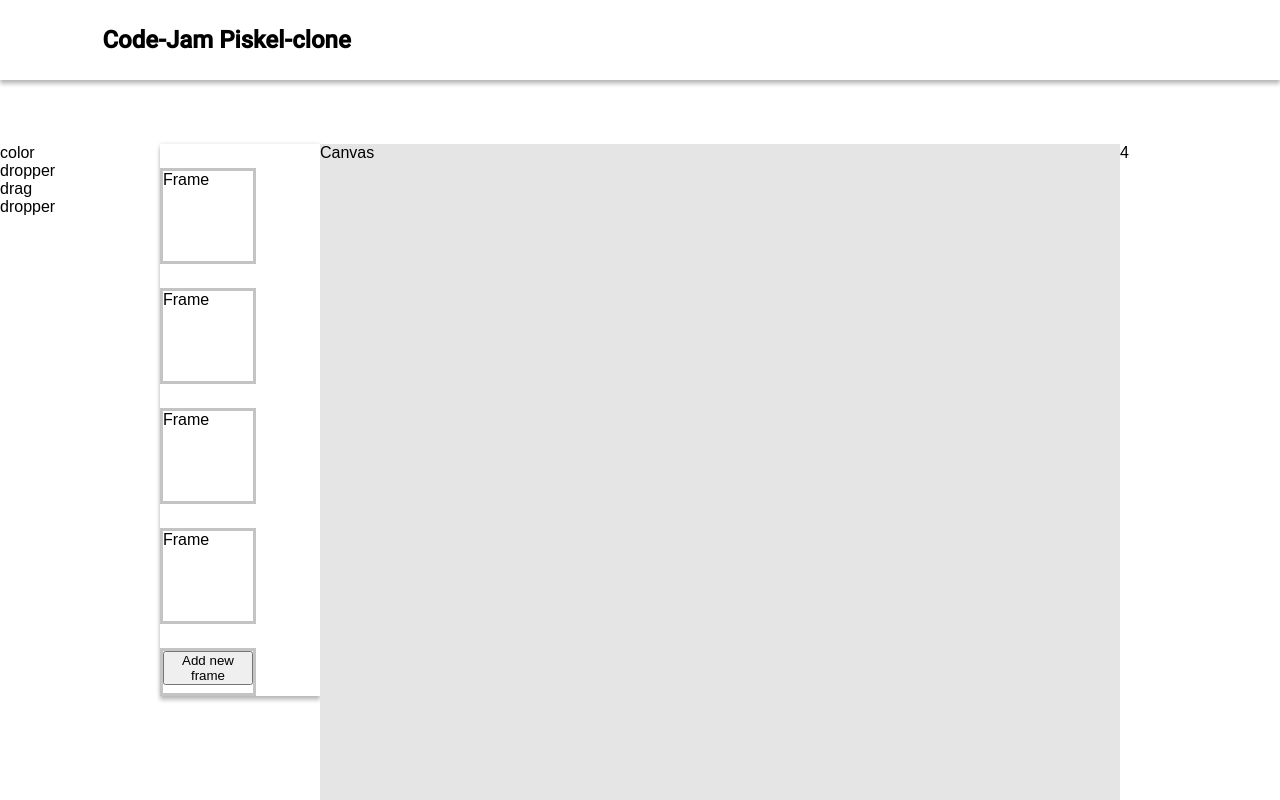
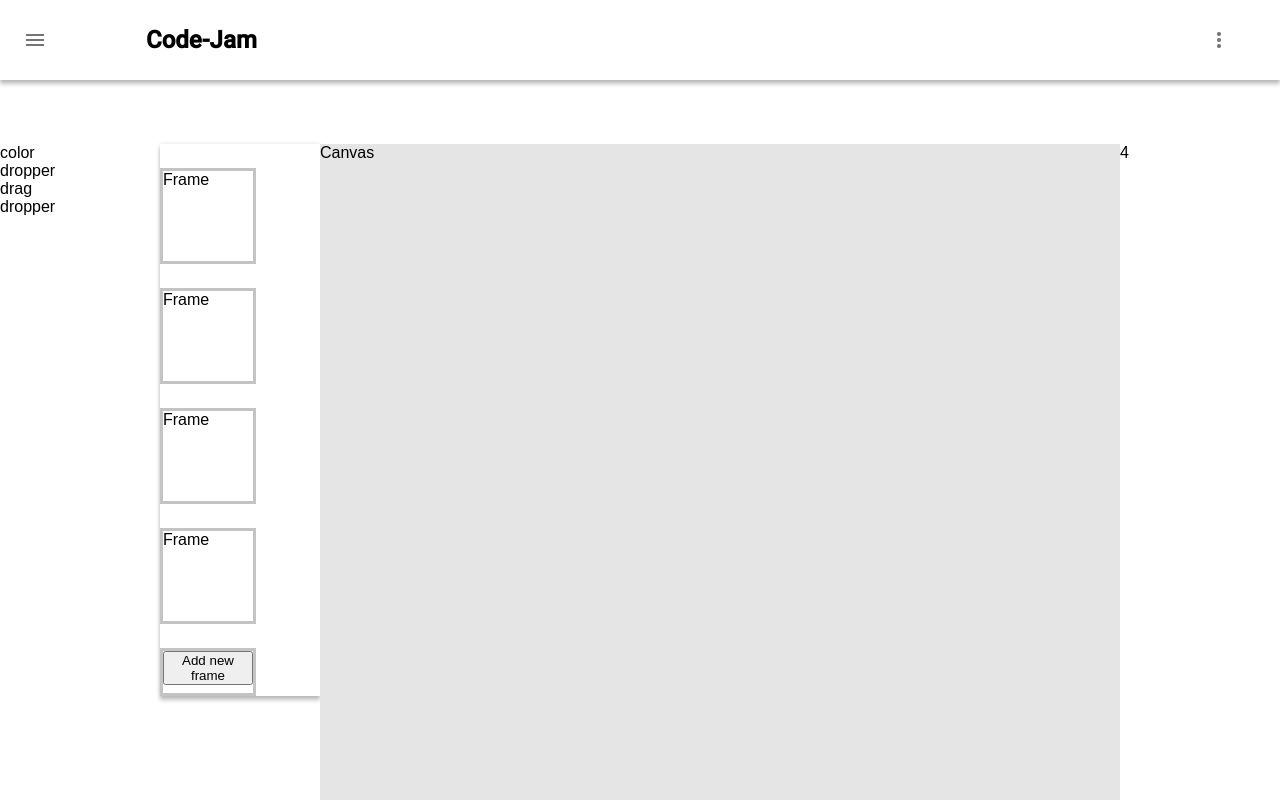
Before and after one commit to magnusducatuslt/piskel1.0, a React (Create React App) app: page / in a window 1280 px wide. Shown: the top 800 px of the page. Built offline with nearby package versions, Linux system fonts and the light colour scheme.

Commit message:
add: header in components and styles

```diff
--- a/src/App.js
+++ b/src/App.js
@@ -1,4 +1,5 @@
 import React, { Component } from 'react';
+import Header from './components/header'
 import Control from './components/control';
 import FrameContainer from './components/frameContainer';
 import Canvas from './components/canvas';
@@ -9,8 +10,8 @@ class App extends Component {
     return (
       <div className="App">
         <header>
-          <h2>Code-Jam Piskel-clone</h2>
-          </header>
+          <Header />
+        </header>
         <main>
           <section>
             <Control />
--- /dev/null
+++ b/src/components/header/header.css
@@ -0,0 +1,34 @@
+@font-face {
+  font-family: Roboto-Medium;
+  src: url(../../fonts/Roboto/Roboto-Medium.ttf)
+}
+
+*{
+  margin: 0;
+  padding: 0;
+}
+
+header {
+  width: 100%;
+  display: flex;
+  height: 10vh;
+  align-items: center;
+  box-shadow: 0px 4px 4px rgba(0, 0, 0, 0.24), 0px 0px 4px rgba(0, 0, 0, 0.12);
+}
+
+header div h2 {
+  font-family: Roboto-Medium;
+  margin-left: 8vw;
+}
+.menu {
+  margin-left: 2vw;
+}
+.menu:hover {
+  cursor: pointer;
+}
+.conf {
+  margin-left: 75vw;
+}
+.conf:hover {
+  cursor: pointer;
+}
--- /dev/null
+++ b/src/components/header/header.js
@@ -0,0 +1,15 @@
+import React, {Fragment} from 'react';
+import './header.css';
+import logo1 from '../../img/Shape.png'
+import logo2 from '../../img/conf.png'
+
+const Header = () => {
+  return ( <Fragment>
+    <img class="menu" src={logo1}></img>
+    <h2>Code-Jam</h2>
+    <img class="conf" src={logo2}></img>
+    </Fragment>
+  );
+};
+
+export default Header;
--- a/src/components/header/index.js
+++ b/src/components/header/index.js
@@ -0,0 +1,3 @@
+import Header from './header';
+
+export default Header;
```
Also changed, not shown: src/img/Shape.png (added), src/img/conf.png (added).
